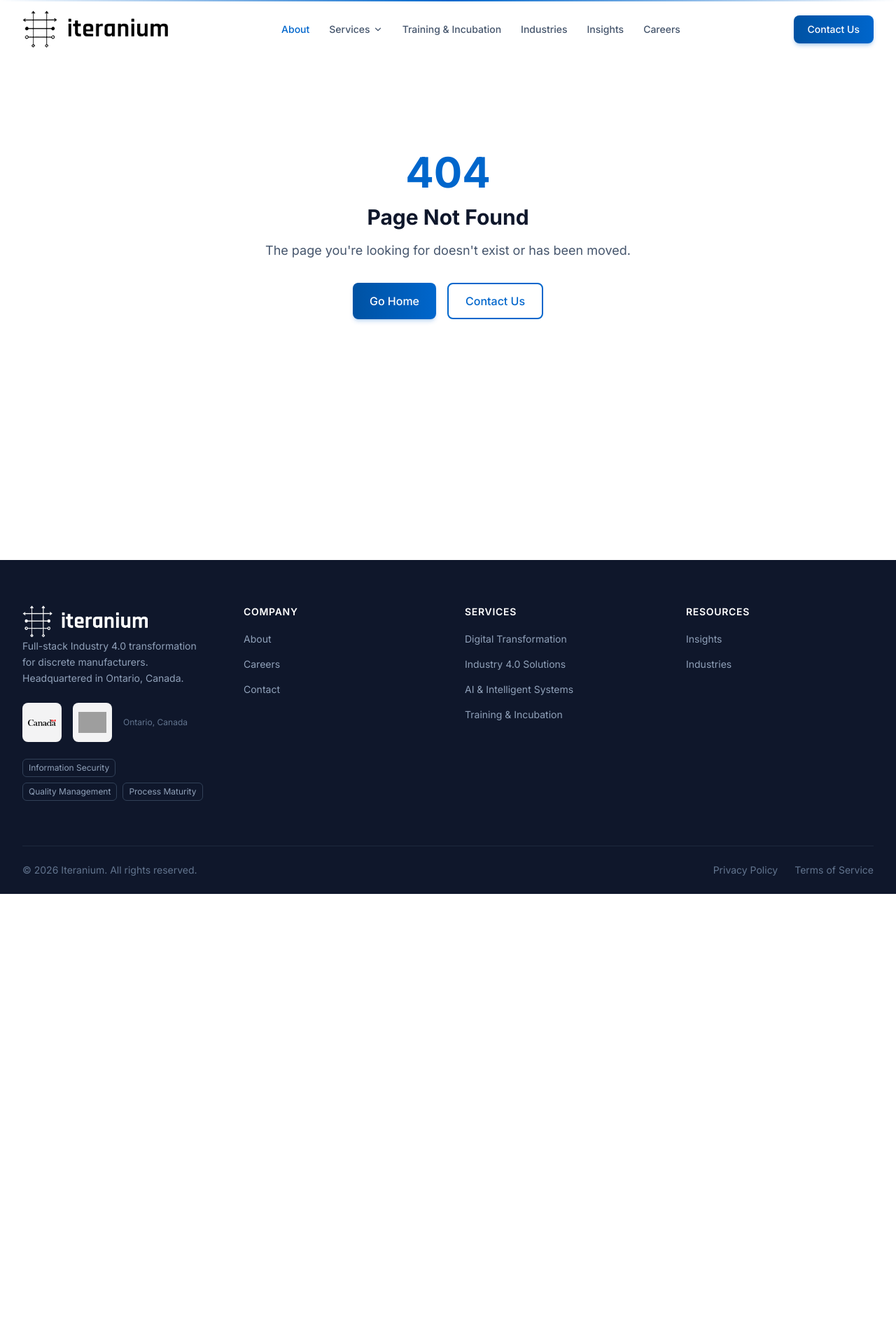
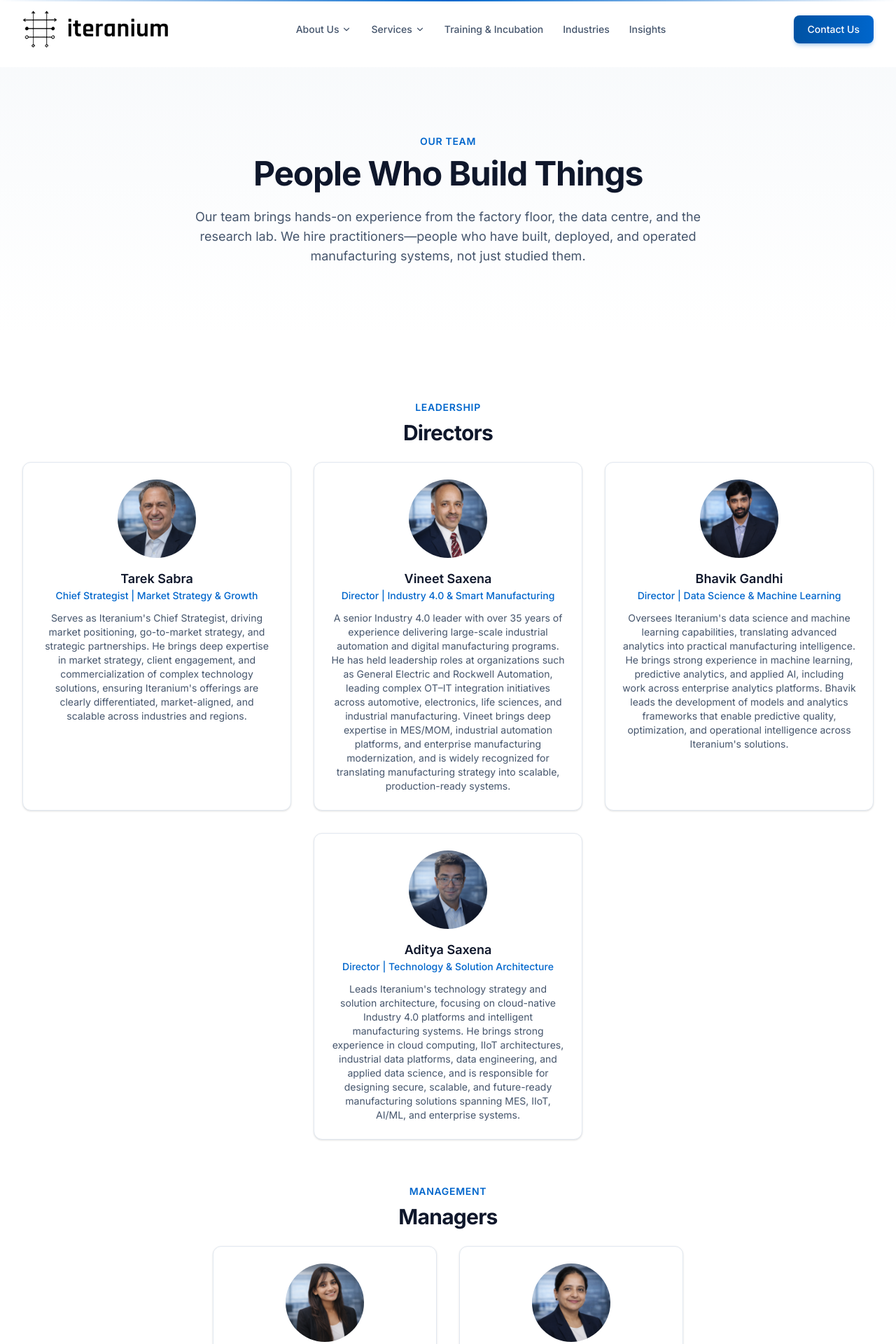
Before and after one commit to profadityasaxena/iteranium, a Next.js app: page /about/team in a window 1280 px wide. Before the commit this address had no page. Shown: the top 1920 px of the page at 70% size. Before the commit the page ends 1277 px from the top, so only its background shows below. Built offline with nearby package versions, Linux system fonts and the light colour scheme; grey boxes are pictures that could not be loaded.

Commit message:
finished version 5

```diff
--- a/src/app/about/page.tsx
+++ b/src/app/about/page.tsx
@@ -3,7 +3,6 @@ import Image from "next/image";
 import { Container } from "@/components/ui/Container";
 import { SectionHeading } from "@/components/ui/SectionHeading";
 import { Card } from "@/components/ui/Card";
-import { TeamGrid } from "@/components/sections/TeamGrid";
 import { CTASection } from "@/components/sections/CTASection";
 import { PROCESS_STANDARDS } from "@/lib/constants";
 import {
@@ -232,9 +231,6 @@ export default function AboutPage() {
         </Container>
       </section>
 
-      {/* Team */}
-      <TeamGrid />
-
       {/* Process Standards */}
       <section className="bg-slate-50 py-16 lg:py-24">
         <Container>
--- /dev/null
+++ b/src/app/about/team/page.tsx
@@ -0,0 +1,93 @@
+import type { Metadata } from "next";
+import { Container } from "@/components/ui/Container";
+import { SectionHeading } from "@/components/ui/SectionHeading";
+import { TeamGrid } from "@/components/sections/TeamGrid";
+import { CTASection } from "@/components/sections/CTASection";
+import { Building2, GraduationCap } from "lucide-react";
+
+export const metadata: Metadata = {
+  title: "Our Team",
+  description:
+    "Meet the Iteranium leadership team — experienced professionals in industrial automation, AI, data science, and manufacturing technology based in Ontario, Canada.",
+};
+
+export default function TeamPage() {
+  return (
+    <>
+      {/* Hero */}
+      <section className="bg-gradient-to-b from-slate-50 to-white py-16 lg:py-24">
+        <Container>
+          <div className="mx-auto max-w-3xl text-center">
+            <p className="mb-3 text-sm font-semibold uppercase tracking-wider text-primary-500">
+              Our Team
+            </p>
+            <h1 className="text-4xl font-bold tracking-tight sm:text-5xl">
+              People Who Build Things
+            </h1>
+            <p className="mt-6 text-lg text-slate-600">
+              Our team brings hands-on experience from the factory floor, the
+              data centre, and the research lab. We hire practitioners—people
+              who have built, deployed, and operated manufacturing systems,
+              not just studied them.
+            </p>
+          </div>
+        </Container>
+      </section>
+
+      {/* Team Grid */}
+      <TeamGrid />
+
+      {/* Partnerships */}
+      <section className="bg-slate-50 py-16 lg:py-24">
+        <Container>
+          <SectionHeading
+            eyebrow="Partnerships"
+            heading="Industry & Academic Collaboration"
+            description="We are actively seeking partnerships with manufacturing companies and academic institutions to strengthen the Ontario advanced manufacturing ecosystem."
+          />
+          <div className="grid gap-8 sm:grid-cols-2">
+            <div className="rounded-xl border border-slate-200 bg-white p-8">
+              <div className="mb-4 inline-flex rounded-lg bg-primary-50 p-3 text-primary-500">
+                <Building2 className="h-6 w-6" />
+              </div>
+              <h3 className="mb-3 text-xl font-semibold text-slate-900">
+                Industry Partners
+              </h3>
+              <p className="text-slate-600">
+                We partner with manufacturers, automation integrators, and
+                technology providers to co-develop solutions, validate
+                approaches in production environments, and create shared value
+                across the supply chain. If you are a manufacturer looking to
+                modernize or a technology company seeking domain expertise, we
+                want to hear from you.
+              </p>
+            </div>
+            <div className="rounded-xl border border-slate-200 bg-white p-8">
+              <div className="mb-4 inline-flex rounded-lg bg-primary-50 p-3 text-primary-500">
+                <GraduationCap className="h-6 w-6" />
+              </div>
+              <h3 className="mb-3 text-xl font-semibold text-slate-900">
+                Academic Partners
+              </h3>
+              <p className="text-slate-600">
+                We collaborate with universities and research institutions on
+                applied research in manufacturing AI, industrial data systems,
+                and intelligent automation. Our goal is to bridge the gap
+                between academic innovation and production-ready deployment,
+                creating pathways for knowledge transfer and talent development.
+              </p>
+            </div>
+          </div>
+        </Container>
+      </section>
+
+      <CTASection
+        heading="Interested in Partnering?"
+        description="Whether you represent a manufacturer, technology provider, or academic institution, we'd love to explore how we can collaborate."
+        primaryCTA={{ label: "Start a Conversation", href: "/contact" }}
+        secondaryCTA={{ label: "View Our Services", href: "/services" }}
+        variant="dark"
+      />
+    </>
+  );
+}
--- a/src/app/careers/page.tsx
+++ b/src/app/careers/page.tsx
@@ -4,7 +4,6 @@ import { SectionHeading } from "@/components/ui/SectionHeading";
 import { Card } from "@/components/ui/Card";
 import { Button } from "@/components/ui/Button";
 import { Badge } from "@/components/ui/Badge";
-import { TeamGrid } from "@/components/sections/TeamGrid";
 import { CTASection } from "@/components/sections/CTASection";
 import { jobOpenings } from "@/content/careers";
 import { MapPin, Briefcase, Users, Rocket, GraduationCap, Heart } from "lucide-react";
@@ -56,8 +55,9 @@ export default function CareersPage() {
               Build the Future of Manufacturing
             </h1>
             <p className="mt-6 text-lg text-slate-600">
-              Join a team of manufacturing technologists, AI researchers, and
-              systems engineers who are transforming how the world makes things.
+              We hire practitioners with real hands-on experience—people who
+              have built, deployed, and operated systems in industrial
+              automation, AI, data engineering, and manufacturing technology.
               Based in Ontario, Canada.
             </p>
           </div>
@@ -85,10 +85,34 @@ export default function CareersPage() {
         </Container>
       </section>
 
-      {/* Team */}
-      <div className="bg-slate-50">
-        <TeamGrid />
-      </div>
+      {/* What We Look For */}
+      <section className="bg-slate-50 py-16 lg:py-24">
+        <Container>
+          <SectionHeading
+            eyebrow="Who We Hire"
+            heading="Industry Experience Matters"
+            description="We value hands-on experience over credentials alone. If you've worked in the environments we serve, you'll thrive here."
+          />
+          <div className="mx-auto grid max-w-4xl gap-4 sm:grid-cols-2">
+            {[
+              "Industrial automation & control systems (PLC, SCADA, DCS)",
+              "Manufacturing execution systems (MES/MOM)",
+              "AI / Machine learning applied to production data",
+              "Data engineering & industrial data platforms",
+              "IIoT architecture & OT-IT integration",
+              "Cloud-native manufacturing solutions",
+            ].map((skill) => (
+              <div
+                key={skill}
+                className="flex items-center gap-3 rounded-lg border border-slate-200 bg-white px-4 py-3"
+              >
+                <div className="h-2 w-2 shrink-0 rounded-full bg-primary-500" />
+                <span className="text-sm text-slate-700">{skill}</span>
+              </div>
+            ))}
+          </div>
+        </Container>
+      </section>
 
       {/* Open Positions */}
       <section className="py-16 lg:py-24">
@@ -96,7 +120,7 @@ export default function CareersPage() {
           <SectionHeading
             eyebrow="Open Positions"
             heading="Current Opportunities"
-            description="We’re growing our Ontario-based team. All positions contribute to building Canadian IP in manufacturing AI."
+            description="We're growing our Ontario-based team. All positions contribute to building Canadian expertise in manufacturing AI."
           />
           <div className="space-y-6">
             {jobOpenings.map((job, index) => (
--- a/src/app/sitemap.ts
+++ b/src/app/sitemap.ts
@@ -8,6 +8,7 @@ export default function sitemap(): MetadataRoute.Sitemap {
   const staticPages: MetadataRoute.Sitemap = [
     { url: BASE_URL, lastModified: new Date(), priority: 1.0 },
     { url: `${BASE_URL}/about`, lastModified: new Date(), priority: 0.8 },
+    { url: `${BASE_URL}/about/team`, lastModified: new Date(), priority: 0.7 },
     { url: `${BASE_URL}/services`, lastModified: new Date(), priority: 0.9 },
     {
       url: `${BASE_URL}/services/digital-transformation`,
--- a/src/components/layout/Footer.tsx
+++ b/src/components/layout/Footer.tsx
@@ -6,6 +6,7 @@ import { SITE_CONFIG, PROCESS_STANDARDS } from "@/lib/constants";
 const footerLinks = {
   company: [
     { label: "About", href: "/about" },
+    { label: "Team", href: "/about/team" },
     { label: "Careers", href: "/careers" },
     { label: "Contact", href: "/contact" },
   ],
--- a/src/components/sections/TeamGrid.tsx
+++ b/src/components/sections/TeamGrid.tsx
@@ -1,23 +1,13 @@
 import Image from "next/image";
 import { Container } from "@/components/ui/Container";
-import { SectionHeading } from "@/components/ui/SectionHeading";
 import { Card } from "@/components/ui/Card";
 import { Linkedin } from "lucide-react";
 import { teamMembers } from "@/content/team";
+import type { TeamMember } from "@/types/content";
 
-export function TeamGrid() {
+function MemberCard({ member }: { member: TeamMember }) {
   return (
-    <section className="py-16 lg:py-24">
-      <Container>
-        <SectionHeading
-          eyebrow="Our Team"
-          heading="Leadership & Management Team"
-          description="Our Ontario-based leadership team brings decades of combined experience in manufacturing technology, AI, and digital transformation."
-        />
-
-        <div className="grid gap-8 sm:grid-cols-2 lg:grid-cols-3">
-          {teamMembers.map((member, index) => (
-            <Card key={index} className="text-center">
+    <Card className="text-center">
       <div className="mx-auto mb-4 h-28 w-28 overflow-hidden rounded-full bg-slate-100">
         <Image
           src={member.image}
@@ -28,9 +18,7 @@ export function TeamGrid() {
         />
       </div>
       <h3 className="text-lg font-semibold">{member.name}</h3>
-              <p className="text-sm font-medium text-primary-500">
-                {member.role}
-              </p>
+      <p className="text-sm font-medium text-primary-500">{member.role}</p>
       <p className="mt-3 text-sm text-slate-600">{member.bio}</p>
       {member.linkedin && member.linkedin !== "#" && (
         <a
@@ -44,6 +32,55 @@ export function TeamGrid() {
         </a>
       )}
     </Card>
+  );
+}
+
+export function TeamGrid() {
+  // Directors: Tarek, Vineet, Bhavik (row 1), Aditya (centred row 2)
+  const directorsRow1 = teamMembers.slice(0, 3);
+  const directorsRow2 = teamMembers[3]; // Aditya
+  // Managers: Shraddha, Avneet
+  const managers = teamMembers.slice(4);
+
+  return (
+    <section className="py-16 lg:py-24">
+      <Container>
+        {/* Directors */}
+        <div className="mb-6 text-center">
+          <p className="text-sm font-semibold uppercase tracking-wider text-primary-500">
+            Leadership
+          </p>
+          <h2 className="mt-2 text-3xl font-bold tracking-tight">
+            Directors
+          </h2>
+        </div>
+
+        <div className="grid gap-8 sm:grid-cols-2 lg:grid-cols-3">
+          {directorsRow1.map((member) => (
+            <MemberCard key={member.name} member={member} />
+          ))}
+        </div>
+
+        {/* Aditya — centred for emphasis */}
+        <div className="mt-8 flex justify-center">
+          <div className="w-full max-w-sm">
+            <MemberCard member={directorsRow2} />
+          </div>
+        </div>
+
+        {/* Managers */}
+        <div className="mb-6 mt-16 text-center">
+          <p className="text-sm font-semibold uppercase tracking-wider text-primary-500">
+            Management
+          </p>
+          <h2 className="mt-2 text-3xl font-bold tracking-tight">
+            Managers
+          </h2>
+        </div>
+
+        <div className="mx-auto grid max-w-2xl gap-8 sm:grid-cols-2">
+          {managers.map((member) => (
+            <MemberCard key={member.name} member={member} />
           ))}
         </div>
       </Container>
--- a/src/content/navigation.ts
+++ b/src/content/navigation.ts
@@ -1,7 +1,15 @@
 import type { NavItem } from "@/types/navigation";
 
 export const mainNavigation: NavItem[] = [
-  { label: "About", href: "/about" },
+  {
+    label: "About Us",
+    href: "/about",
+    children: [
+      { label: "About Iteranium", href: "/about" },
+      { label: "Team", href: "/about/team" },
+      { label: "Careers", href: "/careers" },
+    ],
+  },
   {
     label: "Services",
     href: "/services",
@@ -20,5 +28,4 @@ export const mainNavigation: NavItem[] = [
   { label: "Training & Incubation", href: "/training" },
   { label: "Industries", href: "/industries" },
   { label: "Insights", href: "/insights" },
-  { label: "Careers", href: "/careers" },
 ];
--- a/src/content/team.ts
+++ b/src/content/team.ts
@@ -2,28 +2,28 @@ import type { TeamMember } from "@/types/content";
 
 export const teamMembers: TeamMember[] = [
   {
+    name: "Tarek Sabra",
+    role: "Chief Strategist | Market Strategy & Growth",
+    bio: "Serves as Iteranium's Chief Strategist, driving market positioning, go-to-market strategy, and strategic partnerships. He brings deep expertise in market strategy, client engagement, and commercialization of complex technology solutions, ensuring Iteranium's offerings are clearly differentiated, market-aligned, and scalable across industries and regions.",
+    image: "/images/profiles/tarek.png",
+  },
+  {
     name: "Vineet Saxena",
     role: "Director | Industry 4.0 & Smart Manufacturing",
-    bio: "A senior Industry 4.0 leader with over 35 years of experience delivering large-scale industrial automation and digital manufacturing programs. He has held leadership roles at organizations such as General Electric and Rockwell Automation, leading complex OT–IT integration initiatives across automotive, electronics, life sciences, and industrial manufacturing. Vineet brings deep expertise in MES/MOM, industrial automation platforms, and enterprise manufacturing modernization, and is widely recognized for translating manufacturing strategy into scalable, production-ready systems.",
+    bio: "A senior Industry 4.0 leader with over 35 years of experience delivering large-scale industrial automation and digital manufacturing programs. He has held leadership roles at organizations such as General Electric and Rockwell Automation, leading complex OT\u2013IT integration initiatives across automotive, electronics, life sciences, and industrial manufacturing. Vineet brings deep expertise in MES/MOM, industrial automation platforms, and enterprise manufacturing modernization, and is widely recognized for translating manufacturing strategy into scalable, production-ready systems.",
     image: "/images/profiles/vineet.png",
+  },
+  {
+    name: "Bhavik Gandhi",
+    role: "Director | Data Science & Machine Learning",
+    bio: "Oversees Iteranium's data science and machine learning capabilities, translating advanced analytics into practical manufacturing intelligence. He brings strong experience in machine learning, predictive analytics, and applied AI, including work across enterprise analytics platforms. Bhavik leads the development of models and analytics frameworks that enable predictive quality, optimization, and operational intelligence across Iteranium's solutions.",
+    image: "/images/profiles/bhavik.png",
   },
   {
     name: "Aditya Saxena",
     role: "Director | Technology & Solution Architecture",
-    bio: "Leads Iteranium’s technology strategy and solution architecture, focusing on cloud-native Industry 4.0 platforms and intelligent manufacturing systems. He brings strong experience in cloud computing, IIoT architectures, industrial data platforms, data engineering, and applied data science, and is responsible for designing secure, scalable, and future-ready manufacturing solutions spanning MES, IIoT, AI/ML, and enterprise systems.",
+    bio: "Leads Iteranium's technology strategy and solution architecture, focusing on cloud-native Industry 4.0 platforms and intelligent manufacturing systems. He brings strong experience in cloud computing, IIoT architectures, industrial data platforms, data engineering, and applied data science, and is responsible for designing secure, scalable, and future-ready manufacturing solutions spanning MES, IIoT, AI/ML, and enterprise systems.",
     image: "/images/profiles/aditya.png",
-  },
-  {
-    name: "Bhavik Gandhi",
-    role: "Director | Data Science & Machine Learning",
-    bio: "Oversees Iteranium’s data science and machine learning capabilities, translating advanced analytics into practical manufacturing intelligence. He brings strong experience in machine learning, predictive analytics, and applied AI, including work across enterprise analytics platforms. Bhavik leads the development of models and analytics frameworks that enable predictive quality, optimization, and operational intelligence across Iteranium’s solutions.",
-    image: "/images/profiles/bhavik.png",
-  },
-  {
-    name: "Tarek Sabra",
-    role: "Chief Strategist | Market Strategy & Growth",
-    bio: "Serves as Iteranium’s Chief Strategist, driving market positioning, go-to-market strategy, and strategic partnerships. He brings deep expertise in market strategy, client engagement, and commercialization of complex technology solutions, ensuring Iteranium’s offerings are clearly differentiated, market-aligned, and scalable across industries and regions.",
-    image: "/images/profiles/tarek.png",
   },
   {
     name: "Shraddha Padwekar",
```
Also changed, not shown: public/images/the-journey.svg (added). Lines whose indentation alone changed are shown as unchanged.
